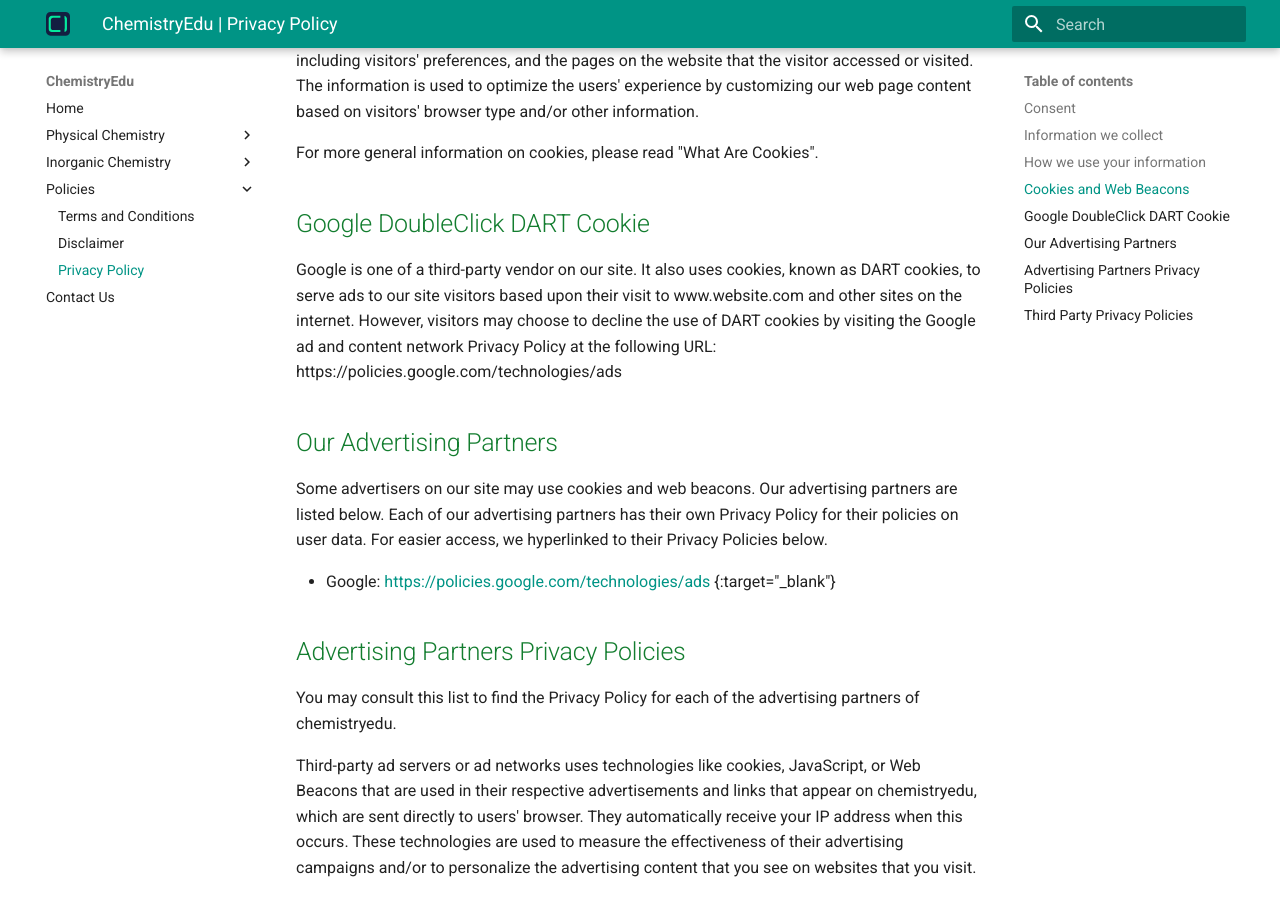
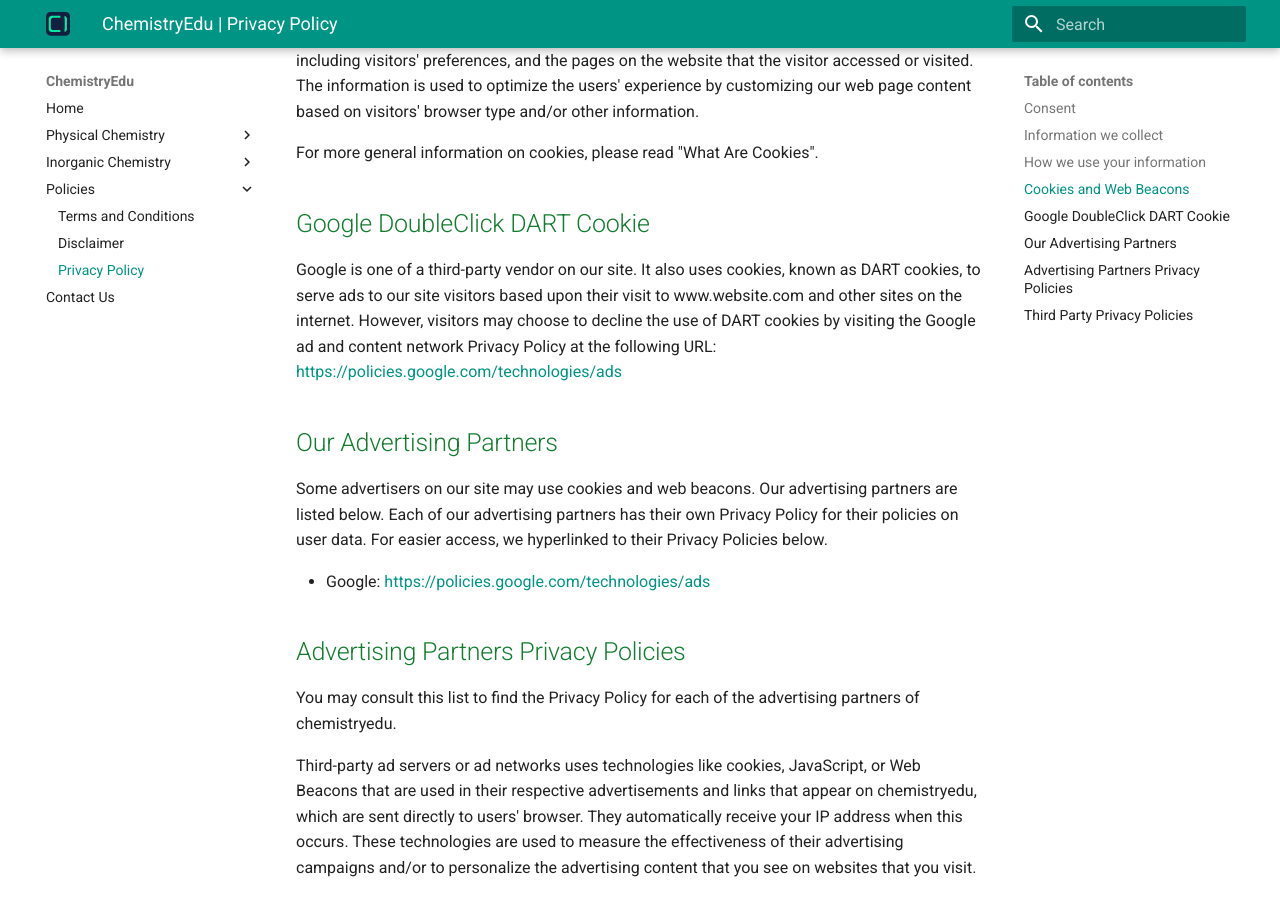
Before and after one commit to KingChampion36/chemistryedu, an MkDocs documentation site: the page built from docs/policies/privacy-policy.md, in a window 1280 px wide and 900 px high, scrolled down 1315 px. Built offline with MkDocs 1.6.1 and Material for MkDocs 9.7.7, drawn with Linux system fonts in a browser that asks for light colours; some of the changed lines change nothing that is shown.

Commit message:
Fix links (#35)

```diff
--- a/docs/policies/privacy-policy.md
+++ b/docs/policies/privacy-policy.md
@@ -41,13 +41,13 @@
 
 ## Google DoubleClick DART Cookie
 
-Google is one of a third-party vendor on our site. It also uses cookies, known as DART cookies, to serve ads to our site visitors based upon their visit to www.website.com and other sites on the internet. However, visitors may choose to decline the use of DART cookies by visiting the Google ad and content network Privacy Policy at the following URL: https://policies.google.com/technologies/ads
+Google is one of a third-party vendor on our site. It also uses cookies, known as DART cookies, to serve ads to our site visitors based upon their visit to www.website.com and other sites on the internet. However, visitors may choose to decline the use of DART cookies by visiting the Google ad and content network Privacy Policy at the following URL: [https://policies.google.com/technologies/ads](https://policies.google.com/technologies/ads){:target="_blank"}
 
 ## Our Advertising Partners
 
 Some advertisers on our site may use cookies and web beacons. Our advertising partners are listed below. Each of our advertising partners has their own Privacy Policy for their policies on user data. For easier access, we hyperlinked to their Privacy Policies below.
 
-* Google: [https://policies.google.com/technologies/ads](https://policies.google.com/technologies/ads) {:target="_blank"}
+* Google: [https://policies.google.com/technologies/ads](https://policies.google.com/technologies/ads){:target="_blank"}
 
 ## Advertising Partners Privacy Policies
 
```
